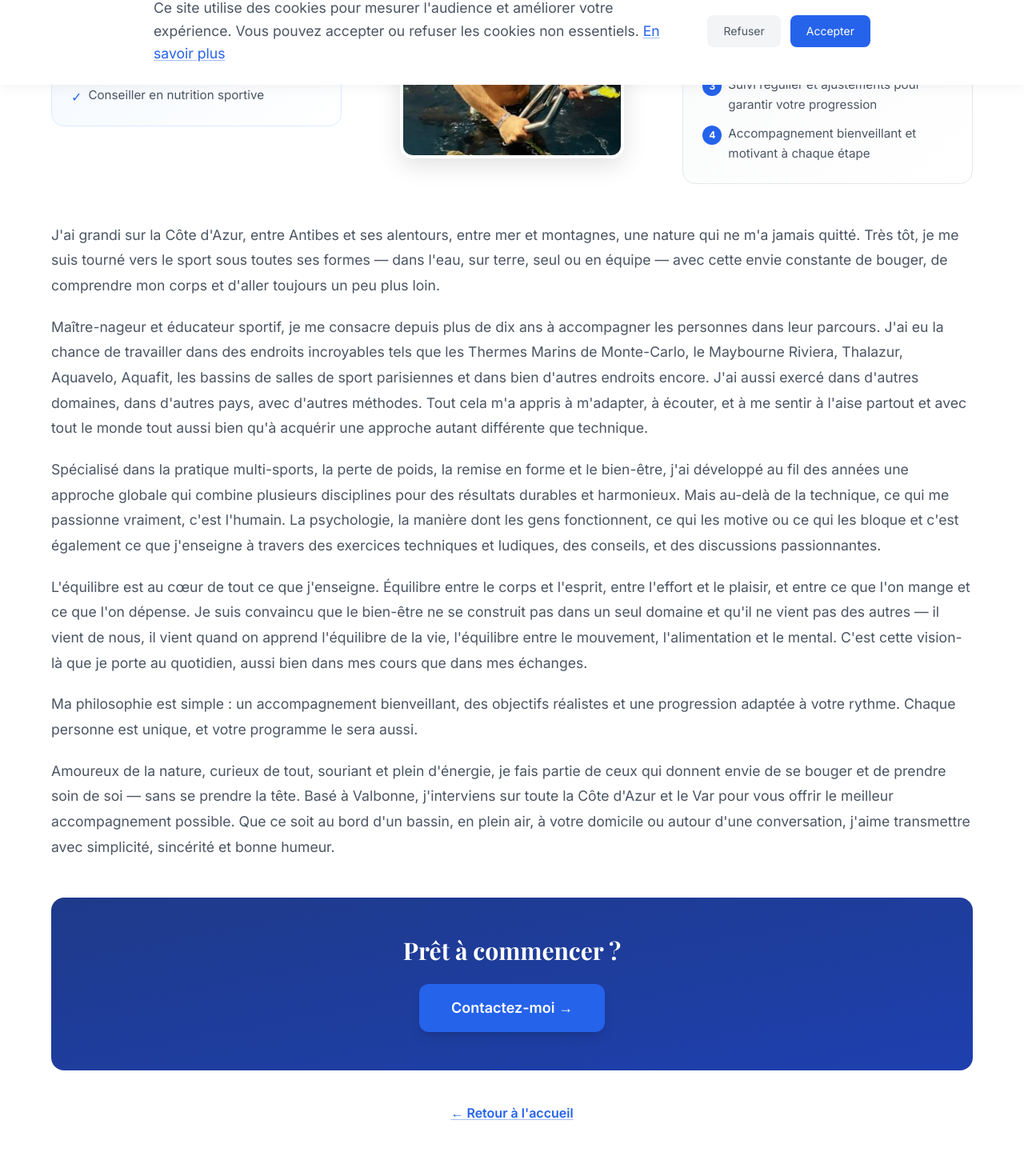
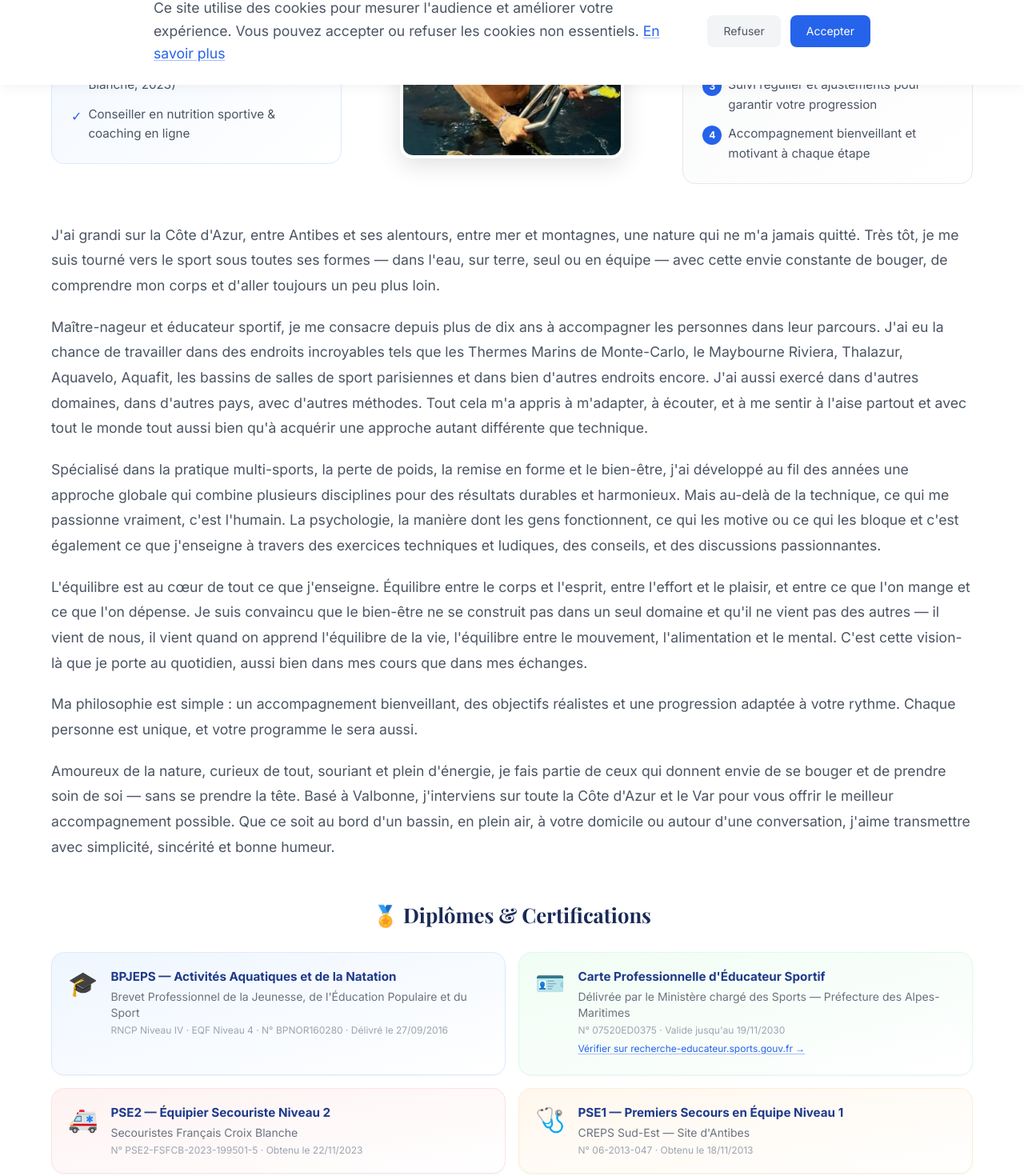
Before and after one commit to Unvodka/Coaching-and-Sport, a Next.js app: page /apropos in a window 1280 px wide. Shown: the part 694-2164 px from the top of the page at 80% size. Built offline with nearby package versions, Linux system fonts and the light colour scheme; no server answers.

Commit message:
content: add diplomas & credentials section to about page, update JSON-LD

```diff
--- a/app/layout.tsx
+++ b/app/layout.tsx
@@ -273,10 +273,37 @@ const personJsonLd = {
     'Coaching en ligne',
     'Online coaching',
   ],
-  hasCredential: {
-    '@type': 'EducationalOccupationalCredential',
-    name: "Brevet d'État Maître-Nageur Sauveteur",
-  },
+  hasCredential: [
+    {
+      '@type': 'EducationalOccupationalCredential',
+      name: 'BPJEPS Activités Aquatiques et de la Natation',
+      description: 'Brevet Professionnel de la Jeunesse, de l\'Éducation Populaire et du Sport — RNCP Niveau IV / EQF Niveau 4',
+      credentialCategory: 'degree',
+      recognizedBy: {
+        '@type': 'GovernmentOrganization',
+        name: 'Ministère de la Jeunesse, de l\'Éducation Populaire et du Sport',
+      },
+    },
+    {
+      '@type': 'EducationalOccupationalCredential',
+      name: 'Carte Professionnelle d\'Éducateur Sportif N° 07520ED0375',
+      description: 'Valide jusqu\'au 19/11/2030 — Préfecture des Alpes-Maritimes',
+      credentialCategory: 'license',
+      recognizedBy: {
+        '@type': 'GovernmentOrganization',
+        name: 'Ministère chargé des Sports',
+      },
+    },
+    {
+      '@type': 'EducationalOccupationalCredential',
+      name: 'PSE2 — Équipier Secouriste Niveau 2',
+      credentialCategory: 'certificate',
+      recognizedBy: {
+        '@type': 'Organization',
+        name: 'Secouristes Français Croix Blanche',
+      },
+    },
+  ],
   makesOffer: {
     '@id': `${BASE_URL}/#business`,
   },
--- a/components/AboutPageContent.tsx
+++ b/components/AboutPageContent.tsx
@@ -141,6 +141,90 @@ export default function AboutPageContent() {
             </p>
           </FadeInWhenVisible>
 
+          {/* Diplômes & Certifications */}
+          <FadeInWhenVisible delay={0.5}>
+            <div className="mb-12">
+              <h2 className="font-heading text-heading text-[1.6rem] font-bold mb-6 text-center">
+                🏅 {t("locale") === "en" ? "Diplomas & Certifications" : "Diplômes & Certifications"}
+              </h2>
+              <div className="grid sm:grid-cols-2 gap-4">
+
+                {/* BPJEPS AAN */}
+                <div className="flex gap-4 items-start bg-gradient-to-br from-blue-50 to-white border border-blue-100 rounded-2xl p-5 shadow-sm">
+                  <div className="text-3xl shrink-0">🎓</div>
+                  <div>
+                    <p className="font-bold text-brand-dark text-[0.95rem] leading-snug">
+                      BPJEPS — Activités Aquatiques et de la Natation
+                    </p>
+                    <p className="text-gray-500 text-sm mt-1">
+                      Brevet Professionnel de la Jeunesse, de l&apos;Éducation Populaire et du Sport
+                    </p>
+                    <p className="text-gray-400 text-xs mt-1">
+                      RNCP Niveau IV · EQF Niveau 4 · N° BPNOR160280 · Délivré le 27/09/2016
+                    </p>
+                  </div>
+                </div>
+
+                {/* Carte Professionnelle */}
+                <div className="flex gap-4 items-start bg-gradient-to-br from-green-50 to-white border border-green-100 rounded-2xl p-5 shadow-sm">
+                  <div className="text-3xl shrink-0">🪪</div>
+                  <div>
+                    <p className="font-bold text-brand-dark text-[0.95rem] leading-snug">
+                      Carte Professionnelle d&apos;Éducateur Sportif
+                    </p>
+                    <p className="text-gray-500 text-sm mt-1">
+                      Délivrée par le Ministère chargé des Sports — Préfecture des Alpes-Maritimes
+                    </p>
+                    <p className="text-gray-400 text-xs mt-1">
+                      N° 07520ED0375 · Valide jusqu&apos;au 19/11/2030
+                    </p>
+                    <a
+                      href="https://recherche-educateur.sports.gouv.fr"
+                      target="_blank"
+                      rel="noopener noreferrer"
+                      className="text-brand-blue text-xs hover:underline mt-1 inline-block"
+                    >
+                      Vérifier sur recherche-educateur.sports.gouv.fr →
+                    </a>
+                  </div>
+                </div>
+
+                {/* PSE2 */}
+                <div className="flex gap-4 items-start bg-gradient-to-br from-red-50 to-white border border-red-100 rounded-2xl p-5 shadow-sm">
+                  <div className="text-3xl shrink-0">🚑</div>
+                  <div>
+                    <p className="font-bold text-brand-dark text-[0.95rem] leading-snug">
+                      PSE2 — Équipier Secouriste Niveau 2
+                    </p>
+                    <p className="text-gray-500 text-sm mt-1">
+                      Secouristes Français Croix Blanche
+                    </p>
+                    <p className="text-gray-400 text-xs mt-1">
+                      N° PSE2-FSFCB-2023-199501-5 · Obtenu le 22/11/2023
+                    </p>
+                  </div>
+                </div>
+
+                {/* PSE1 */}
+                <div className="flex gap-4 items-start bg-gradient-to-br from-orange-50 to-white border border-orange-100 rounded-2xl p-5 shadow-sm">
+                  <div className="text-3xl shrink-0">🩺</div>
+                  <div>
+                    <p className="font-bold text-brand-dark text-[0.95rem] leading-snug">
+                      PSE1 — Premiers Secours en Équipe Niveau 1
+                    </p>
+                    <p className="text-gray-500 text-sm mt-1">
+                      CREPS Sud-Est — Site d&apos;Antibes
+                    </p>
+                    <p className="text-gray-400 text-xs mt-1">
+                      N° 06-2013-047 · Obtenu le 18/11/2013
+                    </p>
+                  </div>
+                </div>
+
+              </div>
+            </div>
+          </FadeInWhenVisible>
+
           {/* CTA */}
           <FadeInWhenVisible delay={0.55}>
             <div className="text-center bg-gradient-to-br from-brand-dark to-brand-navy rounded-2xl p-12 text-white">
--- a/lib/translations/en.ts
+++ b/lib/translations/en.ts
@@ -79,10 +79,10 @@ const en: Record<TranslationKey, string> = {
   'aboutPage.p6':
     "A nature lover, curious about everything, smiling and full of energy, I'm one of those people who make you want to get moving and take care of yourself — without overthinking it. Based in Valbonne, I work across the entire French Riviera and the Var to offer you the best possible support. Whether it's by a pool, outdoors, at your home, or over a good conversation, I love to share with simplicity, sincerity and good humor.",
   'aboutPage.qualificationsTitle': 'My Strengths',
-  'aboutPage.q1': 'State-certified Lifeguard',
-  'aboutPage.q2': 'Specialized sports educator',
-  'aboutPage.q3': 'Weight loss, fitness, well-being and mental health',
-  'aboutPage.q4': 'Sports nutrition advisor',
+  'aboutPage.q1': 'BPJEPS Aquatics & Swimming — French State Diploma (EQF Level 4)',
+  'aboutPage.q2': 'Professional Sports Educator Card N° 07520ED0375',
+  'aboutPage.q3': 'PSE2 First Responder Certificate (Croix Blanche, 2023)',
+  'aboutPage.q4': 'Sports nutrition advisor & online coaching',
   'aboutPage.approachTitle': 'My Approach',
   'aboutPage.approach1':
     'Complete initial assessment of your fitness level and goals',
--- a/lib/translations/fr.ts
+++ b/lib/translations/fr.ts
@@ -80,10 +80,10 @@ const fr = {
   'aboutPage.p6':
     "Amoureux de la nature, curieux de tout, souriant et plein d'énergie, je fais partie de ceux qui donnent envie de se bouger et de prendre soin de soi — sans se prendre la tête. Basé à Valbonne, j'interviens sur toute la Côte d'Azur et le Var pour vous offrir le meilleur accompagnement possible. Que ce soit au bord d'un bassin, en plein air, à votre domicile ou autour d'une conversation, j'aime transmettre avec simplicité, sincérité et bonne humeur.",
   'aboutPage.qualificationsTitle': 'Mes Atouts',
-  'aboutPage.q1': "Brevet d'État de Maître-Nageur Sauveteur",
-  'aboutPage.q2': 'Éducateur sportif spécialisé',
-  'aboutPage.q3': 'Perte de poids, remise en forme, bien-être et santé mentale',
-  'aboutPage.q4': 'Conseiller en nutrition sportive',
+  'aboutPage.q1': 'BPJEPS Activités Aquatiques et de la Natation (RNCP Niv. IV)',
+  'aboutPage.q2': 'Carte professionnelle d\'éducateur sportif N° 07520ED0375',
+  'aboutPage.q3': 'PSE2 — Équipier secouriste (Croix Blanche, 2023)',
+  'aboutPage.q4': 'Conseiller en nutrition sportive & coaching en ligne',
   'aboutPage.approachTitle': 'Mon Approche',
   'aboutPage.approach1':
     'Évaluation initiale complète de votre condition physique et de vos objectifs',
```
